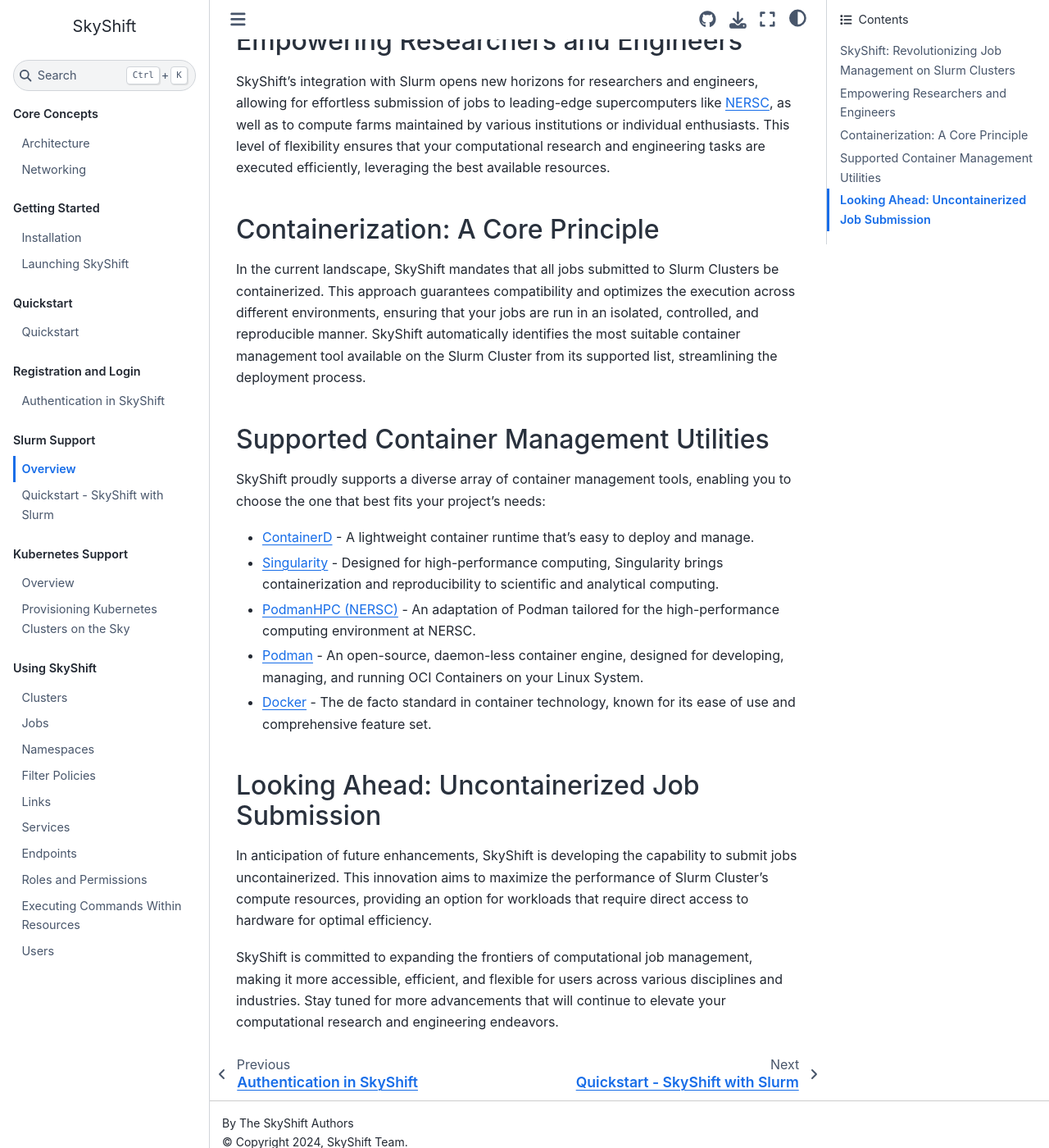
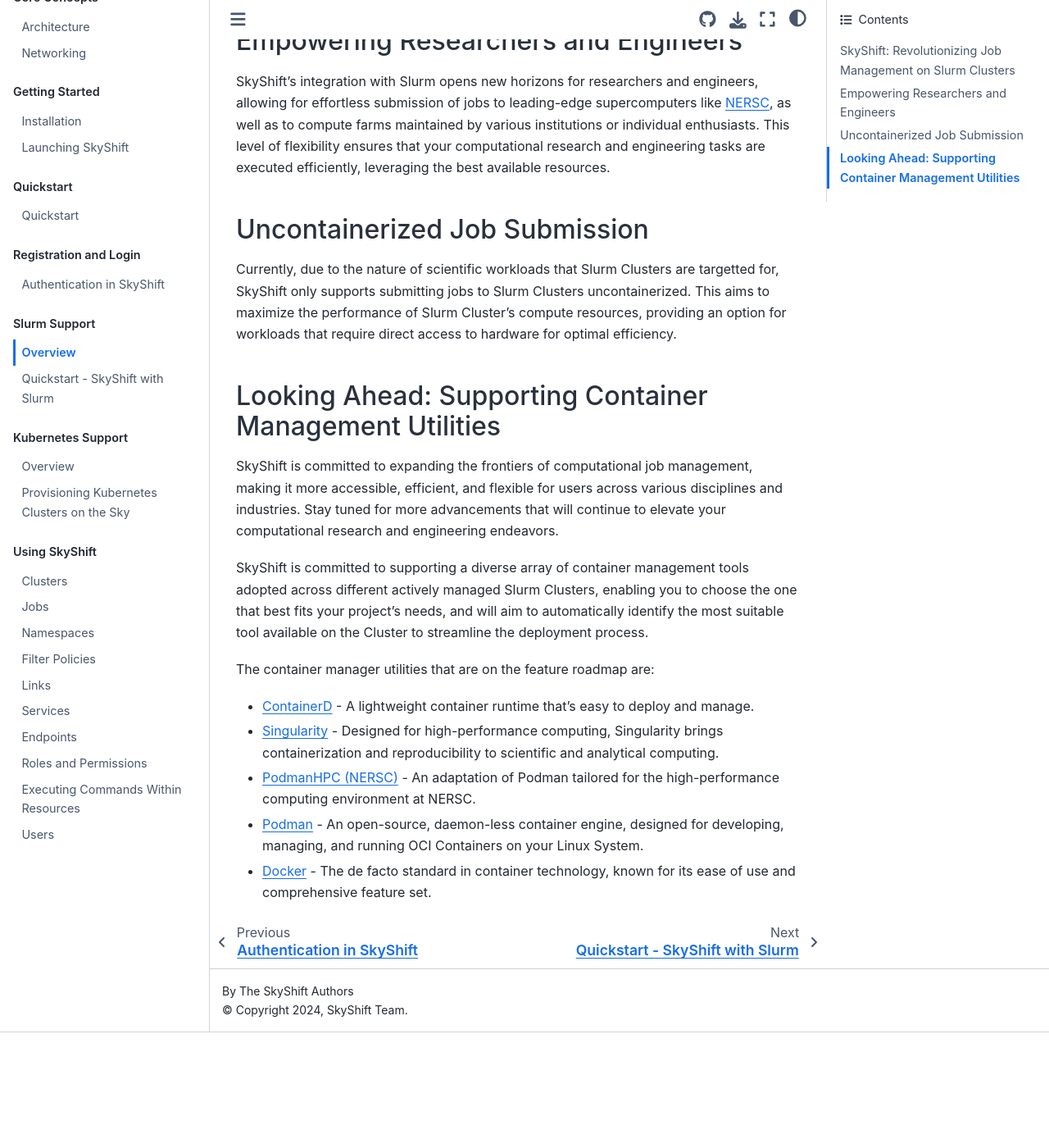
Before and after one commit to sky-shift/skyshift, a Sphinx documentation site: the page built from docs/source/slurm_support/overview.rst, in a window 1280 px wide and 1400 px high, scrolled down 449 px. Shown: the whole window at 82% size. Built offline with Sphinx 7.4.7 and the Sphinx Book theme 1.1.4, drawn with Linux system fonts in a browser that asks for light colours; pages that are not in the unit, such as notebooks, are missing from menus; after the commit the page ends 1708 px from its top, so only the background shows below that.

Commit message:
overview update

```diff
--- a/docs/source/slurm_support/overview.rst
+++ b/docs/source/slurm_support/overview.rst
@@ -21,20 +21,26 @@
 of flexibility ensures that your computational research and engineering tasks are executed
 efficiently, leveraging the best available resources.
 
-Containerization: A Core Principle
------------------------------------
+Uncontainerized Job Submission
+---------------------------------------------
 
-In the current landscape, SkyShift mandates that all jobs submitted to Slurm Clusters be
-containerized. This approach guarantees compatibility and optimizes the execution across different
-environments, ensuring that your jobs are run in an isolated, controlled, and reproducible manner.
-SkyShift automatically identifies the most suitable container management tool available on the Slurm
-Cluster from its supported list, streamlining the deployment process.
+Currently, due to the nature of scientific workloads that Slurm Clusters are targetted for, SkyShift only supports submitting jobs
+to Slurm Clusters uncontainerized. This aims to maximize the performance of Slurm Cluster's compute
+resources, providing an option for workloads that require direct access to hardware for optimal
+efficiency.
 
-Supported Container Management Utilities
+Looking Ahead: Supporting Container Management Utilities
 ----------------------------------------
 
-SkyShift proudly supports a diverse array of container management tools, enabling you to choose the
-one that best fits your project's needs:
+SkyShift is committed to expanding the frontiers of computational job management, making it more
+accessible, efficient, and flexible for users across various disciplines and industries. Stay tuned
+for more advancements that will continue to elevate your computational research and engineering
+endeavors.
+
+SkyShift is committed to supporting a diverse array of container management tools adopted across different actively managed Slurm Clusters, enabling you to choose the
+one that best fits your project's needs, and will aim to automatically identify the most suitable tool available on the Cluster to streamline the deployment process.
+
+The container manager utilities that are on the feature roadmap are:
 
 - `ContainerD <https://containerd.io/>`_ - A lightweight container runtime that's easy to deploy and manage.
 
@@ -45,16 +51,3 @@
 - `Podman <https://podman.io/>`_ - An open-source, daemon-less container engine, designed for developing, managing, and running OCI Containers on your Linux System.
 
 - `Docker <https://www.docker.com/>`_ - The de facto standard in container technology, known for its ease of use and comprehensive feature set.
-
-Looking Ahead: Uncontainerized Job Submission
----------------------------------------------
-
-In anticipation of future enhancements, SkyShift is developing the capability to submit jobs
-uncontainerized. This innovation aims to maximize the performance of Slurm Cluster's compute
-resources, providing an option for workloads that require direct access to hardware for optimal
-efficiency.
-
-SkyShift is committed to expanding the frontiers of computational job management, making it more
-accessible, efficient, and flexible for users across various disciplines and industries. Stay tuned
-for more advancements that will continue to elevate your computational research and engineering
-endeavors.
```
